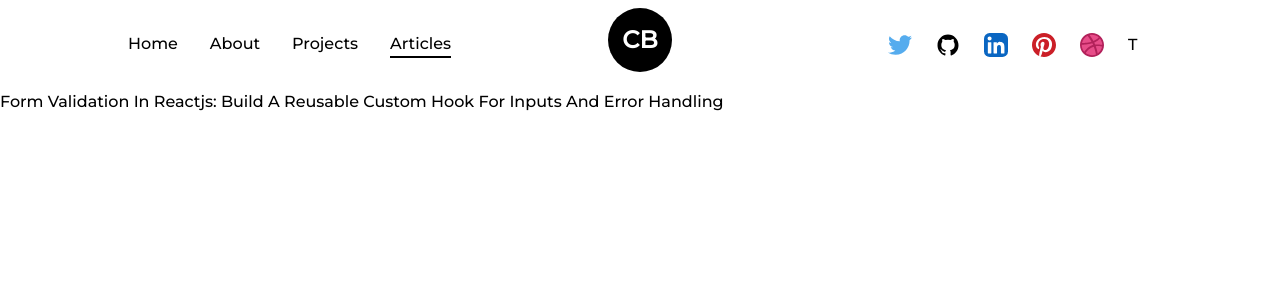
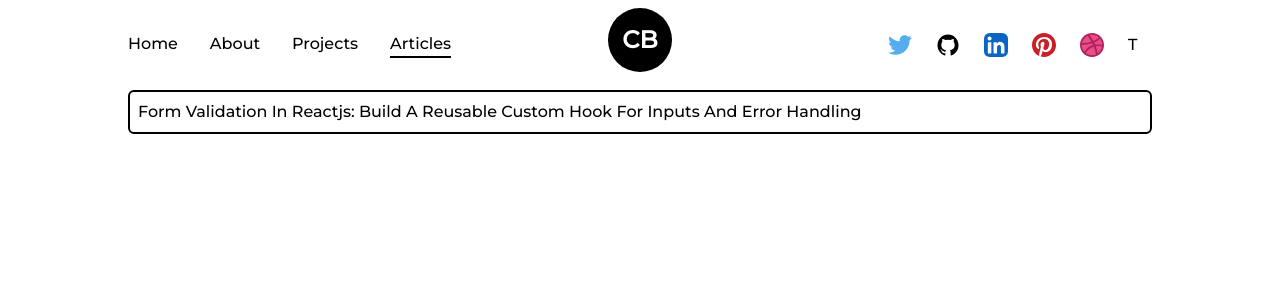
Before and after one commit to YM202c2100/tutorials, a Next.js app: page /articles in a window 1280 px wide. Shown: the top 300 px of the page. Built offline with nearby package versions, Linux system fonts and the light colour scheme.

Commit message:
[syle] 記事の横幅を設定し、中央揃え

```diff
--- a/app/components/Article.tsx
+++ b/app/components/Article.tsx
@@ -33,7 +33,7 @@ const Article:React.FC<Props> = ({title, url, thumbnail, className})=>{
   }
 
   return(
-    <div className="relative">
+    <div className="relative p-2 border-2 border-black rounded-md w-4/5 mx-auto">
       <Link
         href={url}
         target="_blank"
```
